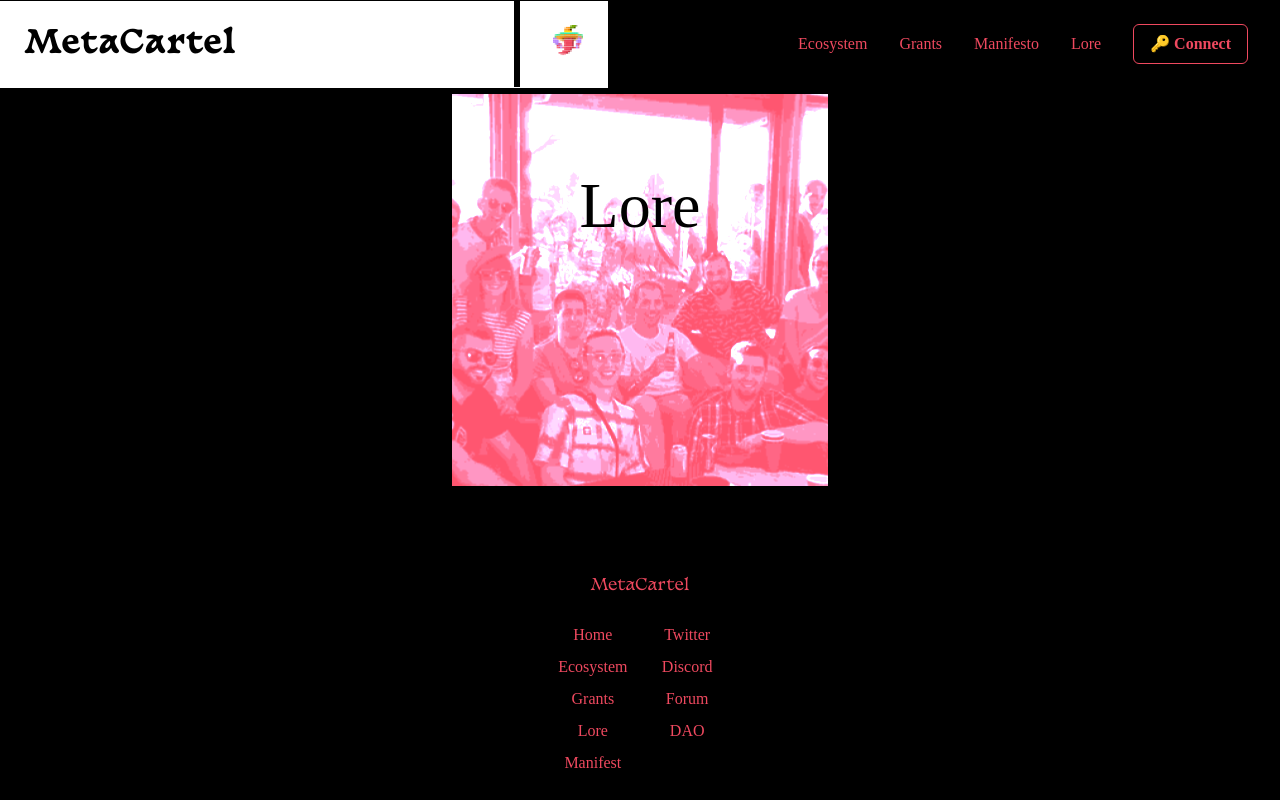
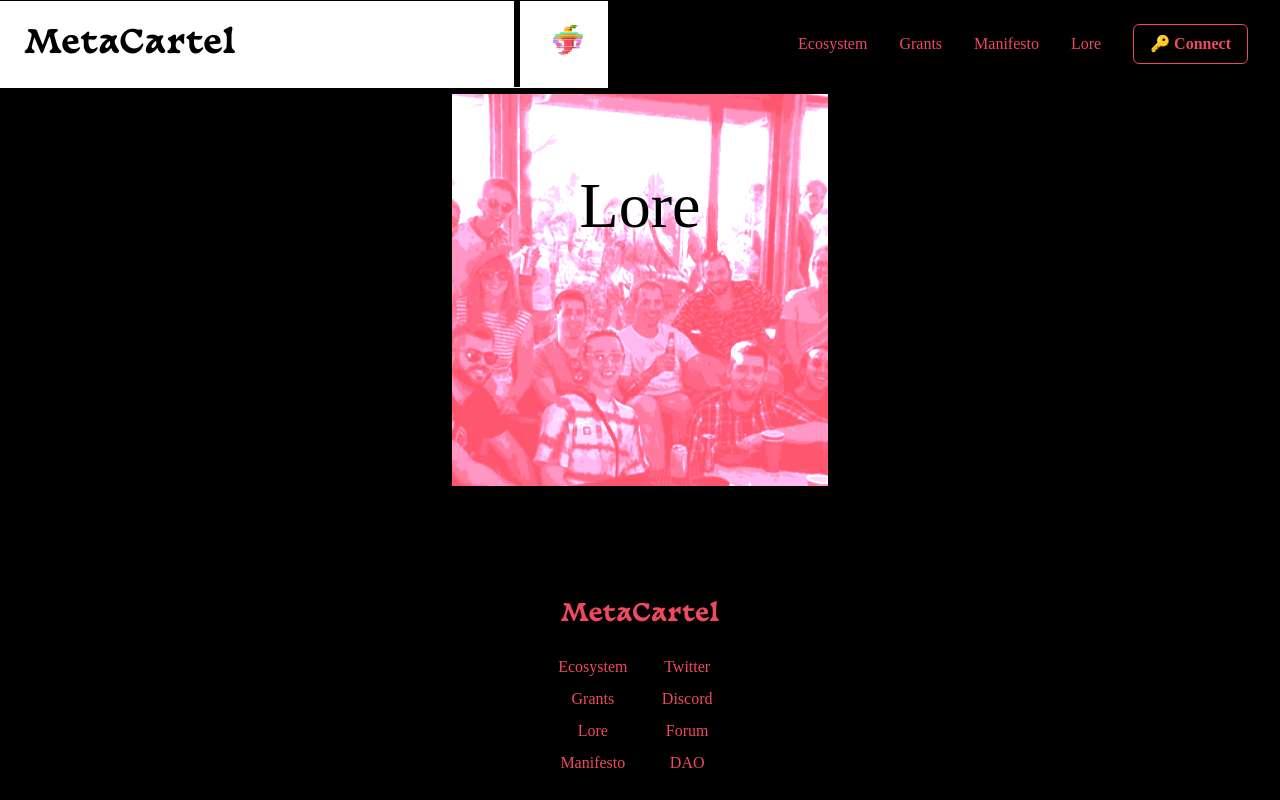
Before and after one commit to metacartel/metacartel-org-site, a Next.js app: page /lore in a window 1280 px wide. Built offline with nearby package versions, Linux system fonts and the light colour scheme; a web font is replaced by a local one.

Commit message:
split links in footer

```diff
--- a/components/Footer.tsx
+++ b/components/Footer.tsx
@@ -1,25 +1,63 @@
-import { Flex, HStack, Box, Button, SimpleGrid, GridItem, Heading, Text, VStack, Link, propNames } from '@chakra-ui/react'
-import { BrandJsonLd, DatasetJsonLd } from 'next-seo'
+import {
+  Flex,
+  HStack,
+  Box,
+  Button,
+  SimpleGrid,
+  GridItem,
+  Heading,
+  Text,
+  VStack,
+  Link,
+  propNames,
+} from "@chakra-ui/react"
+import { BrandJsonLd, DatasetJsonLd } from "next-seo"
+
+const siteLinks = [
+  { name: "Ecosystem", to: "#" },
+  { name: "Grants", to: "#" },
+  { name: "Lore", to: "#" },
+  { name: "Manifesto", to: "#" },
+]
+
+const socialLinks = [
+  { name: "Twitter", to: "#" },
+  { name: "Discord", to: "#" },
+  { name: "Forum", to: "#" },
+  { name: "DAO", to: "#" },
+]
 
 export const Footer = () => {
   return (
-    <Flex flexDirection={'column'} p={25} w={'100%'} justifyContent={'flex-start'} bg={'black'} color={'brand.red'}>
-      <Flex maxWidth={'420px'} margin={'0 auto'} py={25}>
-        <Text as={'h4'} alignSelf={'center'}>MetaCartel</Text>
+    <Flex
+      flexDirection={"column"}
+      p={25}
+      w={"100%"}
+      justifyContent={"flex-start"}
+      bg={"black"}
+      color={"brand.red"}
+    >
+      <Flex maxWidth={"420px"} margin={"0 auto"} py={25}>
+        <Heading as="h4" alignSelf={"center"} fontSize="2xl">
+          MetaCartel
+        </Heading>
       </Flex>
-      <SimpleGrid columns={[1, null, 2]} spacing={25} alignSelf={'flex-start'} maxWidth={'420px'} margin={'0 auto'}>
+      <SimpleGrid
+        columns={[1, null, 2]}
+        spacing={25}
+        alignSelf={"flex-start"}
+        maxWidth={"420px"}
+        margin={"0 auto"}
+      >
         <VStack>
-          <Link>Home</Link>
-          <Link>Ecosystem</Link>
-          <Link>Grants</Link>
-          <Link>Lore</Link>
-          <Link>Manifest</Link>
+          {siteLinks.map((link) => (
+            <Link href={link.to}>{link.name}</Link>
+          ))}
         </VStack>
         <VStack>
-          <Link>Twitter</Link>
-          <Link>Discord</Link>
-          <Link>Forum</Link>
-          <Link>DAO</Link>
+          {socialLinks.map((link) => (
+            <Link href={link.to}>{link.name}</Link>
+          ))}
         </VStack>
       </SimpleGrid>
     </Flex>
```
